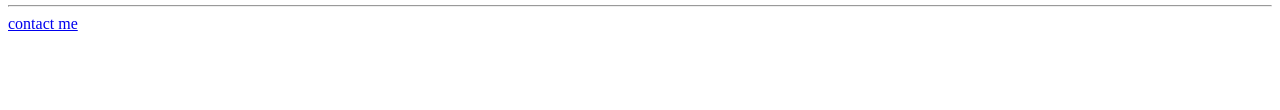
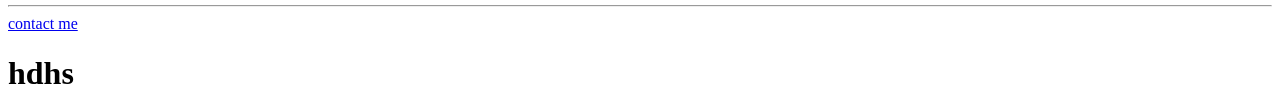
Before and after one commit to ibrahimmaaot/cv, a plain HTML site: page index.html in a window 1280 px wide. Shown: the part 878-988 px from the top of the page. Before the commit the page ends 919 px from the top, so only its background shows below. Drawn offline with Linux system fonts and the light colour scheme.

Commit message:
Update index.html

```diff
--- a/index.html
+++ b/index.html
@@ -91,6 +91,7 @@
   </table>
   <hr />
   <a href="contact me.html">contact me</a>
+  <h1>hdhs</h1>
 </body>
 
 </html>
```
